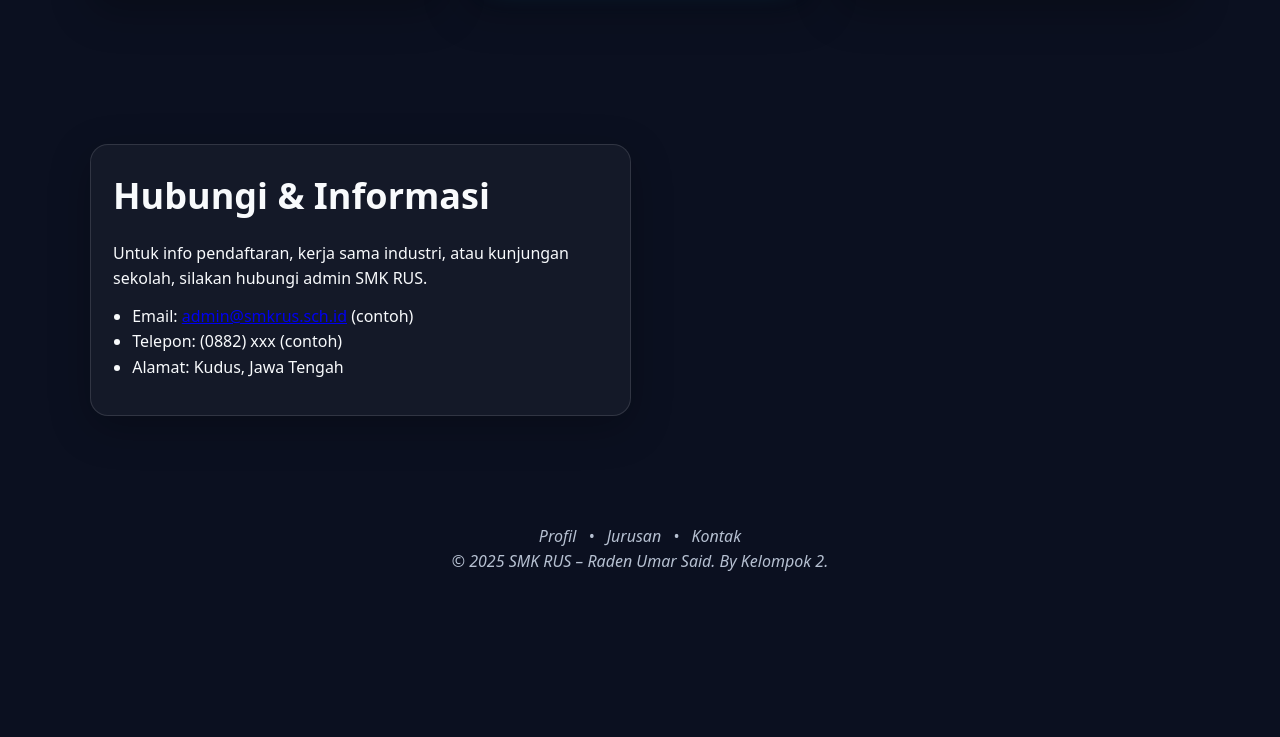
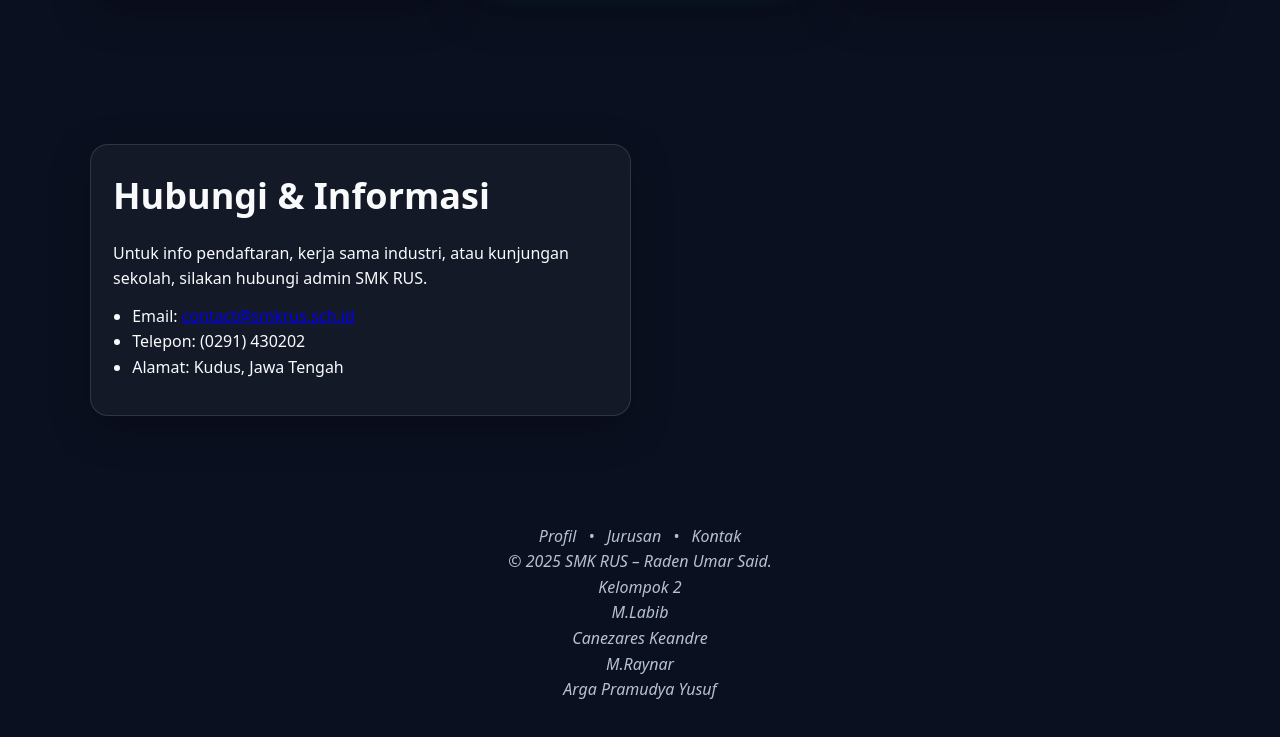
Before and after one commit to abrarkudus83/abrarkudus83.github.io, a plain HTML site: page index.html in a window 1280 px wide. Shown: the part 2094-2831 px from the top of the page. Before the commit the page ends 2761 px from the top, so only its background shows below. Drawn offline with Linux system fonts and the light colour scheme.

Commit message:
Update index.html

```diff
--- a/index.html
+++ b/index.html
@@ -216,8 +216,8 @@
         <h2 id="judul-kontak">Hubungi & Informasi</h2>
         <p>Untuk info pendaftaran, kerja sama industri, atau kunjungan sekolah, silakan hubungi admin SMK RUS.</p>
         <ul>
-          <li>Email: <a href="mailto:admin@smkrus.sch.id">admin@smkrus.sch.id</a> (contoh)</li>
-          <li>Telepon: (0882) xxx (contoh)</li>
+          <li>Email: <a href="mailto:admin@smkrus.sch.id"> contact@smkrus.sch.id</a></li>
+          <li>Telepon:  (0291) 430202</li>
           <li>Alamat: Kudus, Jawa Tengah</li>
         </ul>
         <p style="opacity:.8"><em>
@@ -229,7 +229,13 @@
     <div class="footer-links">
       <a href="#profil">Profil</a> • <a href="#jurusan">Jurusan</a> • <a href="#kontak">Kontak</a>
     </div>
-    <p>© <span id="y"></span> SMK RUS – Raden Umar Said. By Kelompok 2.</p>
+    <p>© <span id="y"></span> SMK RUS – Raden Umar Said.<br>
+       Kelompok 2 <br>
+       M.Labib<br>
+       Canezares Keandre<br>
+       M.Raynar <br>
+       Arga Pramudya Yusuf<br>
+    </p>
   </footer>
 
   <script>
```
